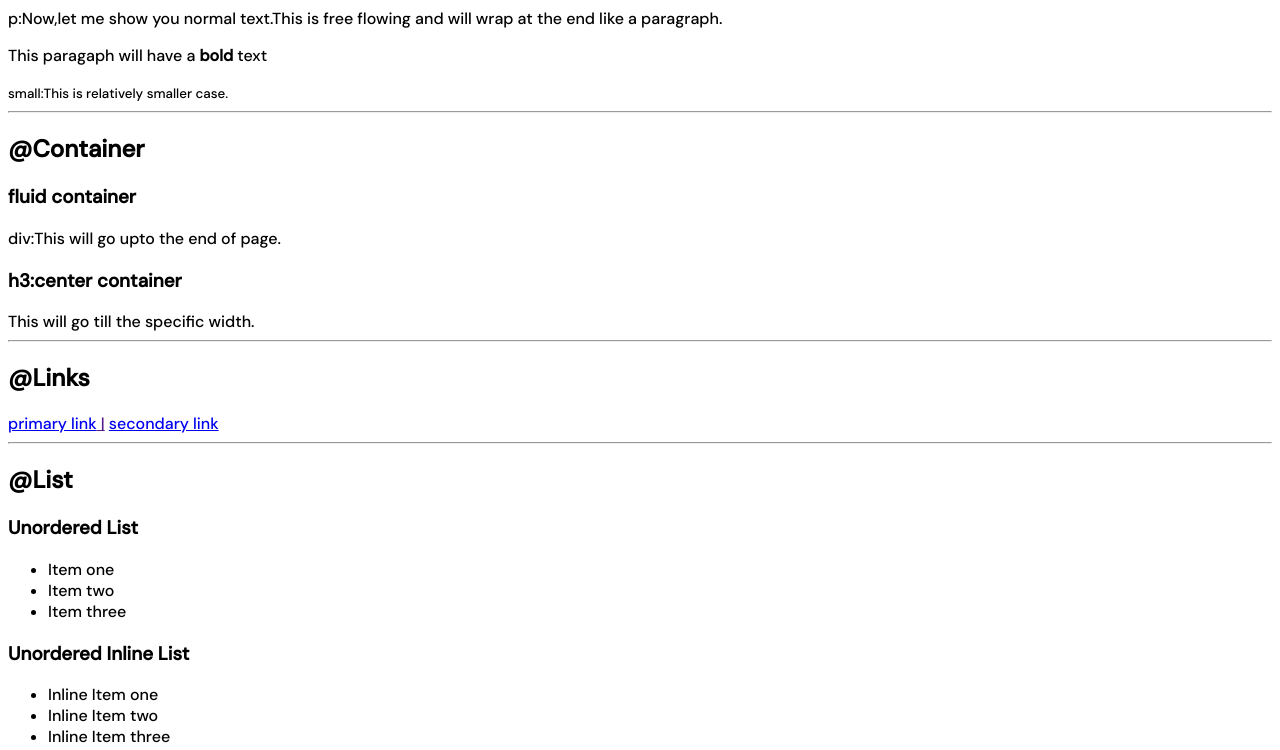
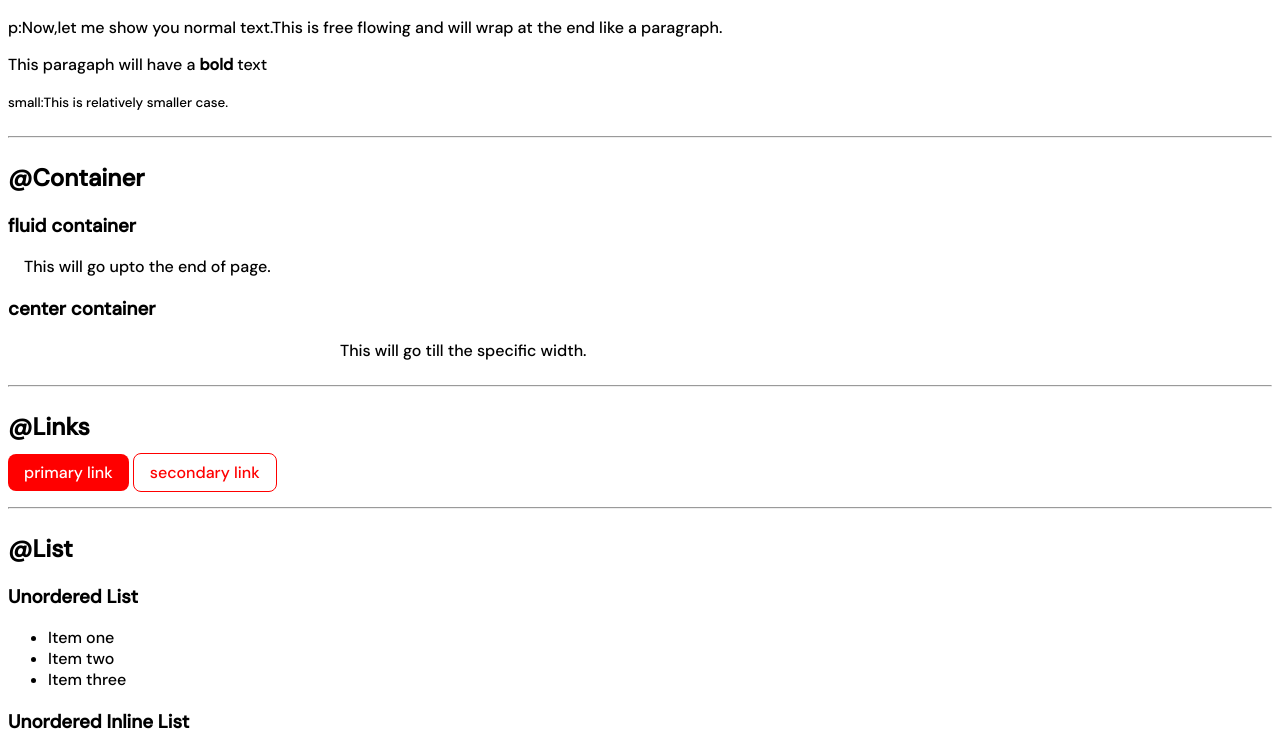
Before and after one commit to sameer-ranjan-singh/HippoCampus, a plain HTML site: page index.html in a window 1280 px wide. Shown: the part 316-1066 px from the top of the page. Drawn offline with Linux system fonts and the light colour scheme.

Commit message:
container and link

```diff
--- a/index.html
+++ b/index.html
@@ -21,13 +21,13 @@
 <hr>
     <h2>@Container</h2>
     <h3>fluid container</h3>
-    <div>div:This will go upto the end of page.</div>
-    <h3>h3:center container</h3>
-    <div>This will go till the specific width.</div>
+    <div class="fluid-container">This will go upto the end of page.</div>
+    <h3>center container</h3>
+    <div class="center-container">This will go till the specific width.</div>
 <hr>
     <h2>@Links</h2>
-    <a href="/">primary link</a><a href=""> |</a>
-    <a href="/">secondary link</a>
+    <a class="link link-primary" href="/">primary link</a>
+    <a class="link link-secondary"href="/">secondary link</a>
 <hr>
     <h2>@List</h2>
 
--- a/styles.css
+++ b/styles.css
@@ -1,5 +1,35 @@
 @import url('https://fonts.googleapis.com/css2?family=DM+Sans:wght@500&display=swap');
-
+ :root{
+    --primary-color:red;
+ }
 body{
     font-family: 'DM Sans', sans-serif
 }
+hr{
+    margin: 1.5rem 0rem;
+}
+/**container**/
+.fluid-container{
+ padding-left: 1rem ;
+ padding-right: 1rem;
+}
+.center-container{
+max-width: 600px;
+margin: auto;
+}
+/**Links**/
+.link{
+    text-decoration: none;
+    padding: 0.5rem 1rem;
+}
+.link-primary{
+ background-color:var(--primary-color) ;
+ border-radius: 0.5rem;
+ color: white;
+}
+.link-secondary{
+    color:var(--primary-color) ;
+    border-radius: 0.5rem;
+    border:1px solid var(--primary-color) ;
+
+}
```
